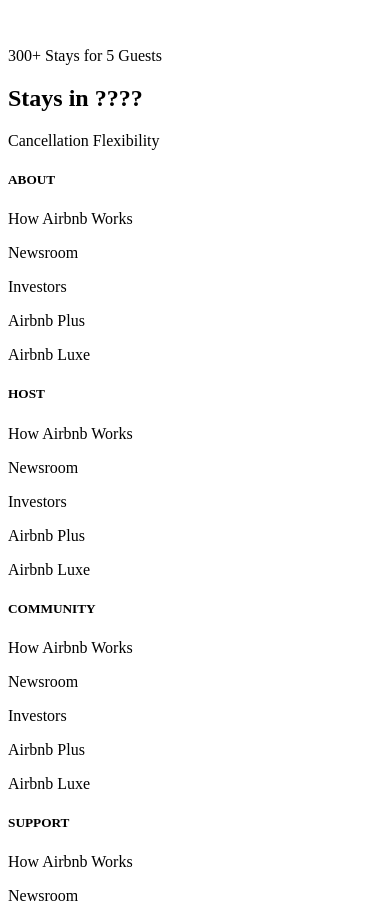
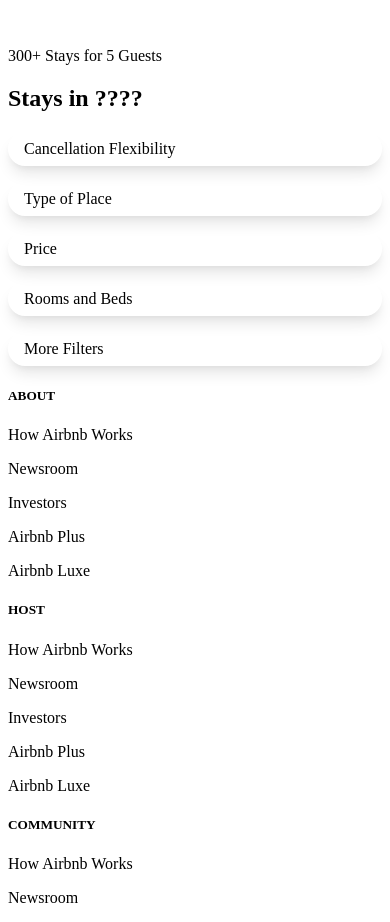
Before and after one commit to RyanKendrick/airbnb-clone, a Next.js app: page /search in a window 390 px wide. Shown: the part 1560-2482 px from the top of the page. Built offline with nearby package versions, Linux system fonts and the light colour scheme.

Commit message:
search page

```diff
--- a/pages/_app.js
+++ b/pages/_app.js
@@ -1,4 +1,5 @@
-import 'tailwindcss/tailwind.css'
+import 'tailwindcss/tailwind.css';
+import '../styles/global.css';
 
 function MyApp({ Component, pageProps }) {
   return <Component {...pageProps} />
--- a/pages/components/Header.js
+++ b/pages/components/Header.js
@@ -10,6 +10,7 @@
 import 'react-date-range/dist/styles.css'; // main style file
 import 'react-date-range/dist/theme/default.css'; // theme css file
 import { DateRangePicker } from 'react-date-range';
+import { useRouter } from 'next/dist/client/router';
 
 function Header() {
 
@@ -17,6 +18,7 @@
     const [startDate, setStartDate] = useState(new Date());
     const [endDate, setEndDate] = useState(new Date());
     const [numOfGuests, setNumOfGuests] = useState(1);
+    const router = useRouter();
 
     const handleSelect = (ranges) => {
         setStartDate(ranges.selection.startDate);
@@ -38,7 +40,7 @@
             {/* <h1>I AM THE HEADERS</h1> */}
 
             {/* Left Div */}
-            <div className='relative h-10 cursor-pointer my-auto'>
+            <div onClick={() => router.push("/")} className='relative h-10 cursor-pointer my-auto'>
                 <Image
                     src="https://links.papareact.com/qd3"
                     layout="fill"
--- a/pages/search.js
+++ b/pages/search.js
@@ -8,11 +8,15 @@
             <Header />
 
             <main className='flex'>
-                <section>
+                <section className='flex-grow pt-14 px-6 '>
                     <p className='text-xs'>300+ Stays for 5 Guests</p>
                     <h1 className='text-3xl font-semibold mt-2 mb-6'>Stays in ????</h1>
-                    <div className='hidden lg:inline-flex'>
-                        <p className='px-4 py-2 border rounded-full cursor-pointer hover:shadow-lg active:scale-95 active:bg-gray-100 transition transform duration-100 ease-out shadow-lg'>Cancellation Flexibility</p>
+                    <div className='hidden lg:inline-flex mb-5 space-x-3 text-gray-800 whitespace-nowrap'>
+                        <p className='button'>Cancellation Flexibility</p>
+                        <p className='button'>Type of Place</p>
+                        <p className='button'>Price</p>
+                        <p className='button'>Rooms and Beds</p>
+                        <p className='button'>More Filters</p>
                     </div>
                 </section>
             </main>
--- /dev/null
+++ b/styles/global.css
@@ -0,0 +1,9 @@
+/* Use Tailwinds components */
+@tailwind components;
+
+/* Target components>button class */
+@layer components {
+    .button {
+        @apply px-4 py-2 border rounded-full cursor-pointer hover:shadow-lg active:scale-95 active:bg-gray-100 transition transform duration-100 ease-out shadow-lg
+    }
+}
```
